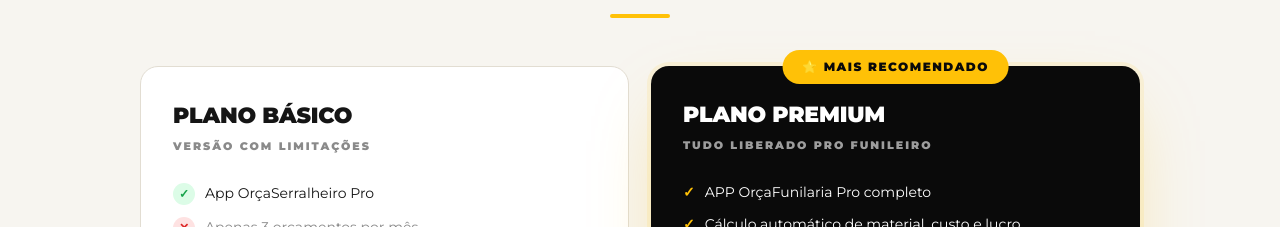
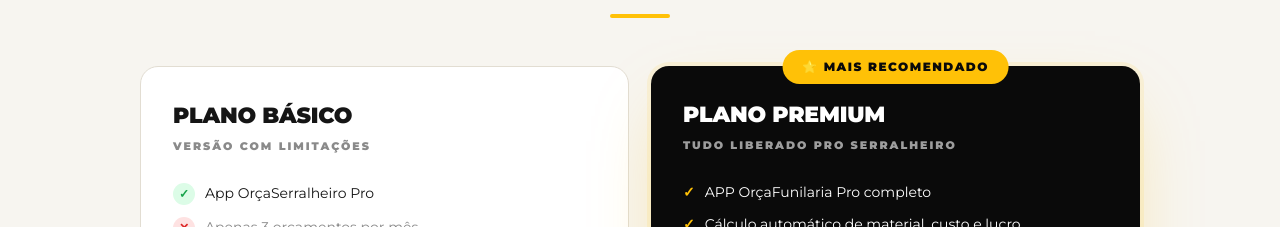
Before and after one commit to vitorgabrielvianna41-hue/remix-of-remix-of-remix-of-remix-of-remix-of-remix-hub-explorer, a React (Vite) app: page / in a window 1280 px wide. Shown: the part 5380-5607 px from the top of the page. Built offline with nearby package versions, Linux system fonts and the light colour scheme.

Commit message:
Changes
Co-authored-by: vitorgabrielvianna41-hue <230800934+vitorgabrielvianna41-hue@users.noreply.github.com>

```diff
--- a/src/routes/index.tsx
+++ b/src/routes/index.tsx
@@ -988,7 +988,7 @@ function Pricing() {
                 marginTop: 6,
               }}
             >
-              TUDO LIBERADO PRO FUNILEIRO
+              TUDO LIBERADO PRO SERRALHEIRO
             </div>
             <ul style={{ listStyle: "none", padding: 0, margin: "28px 0 0", display: "grid", gap: 11 }}>
               {[
```
